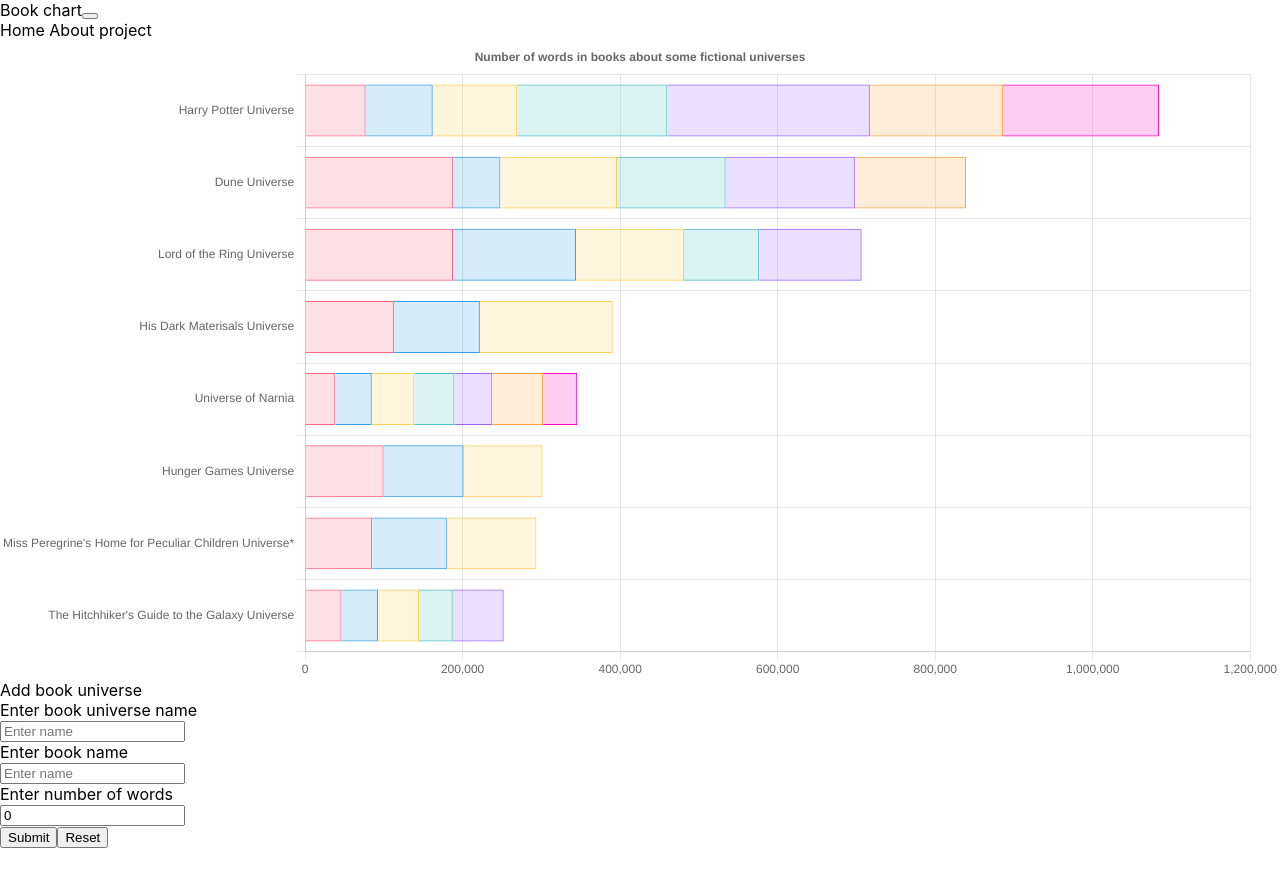
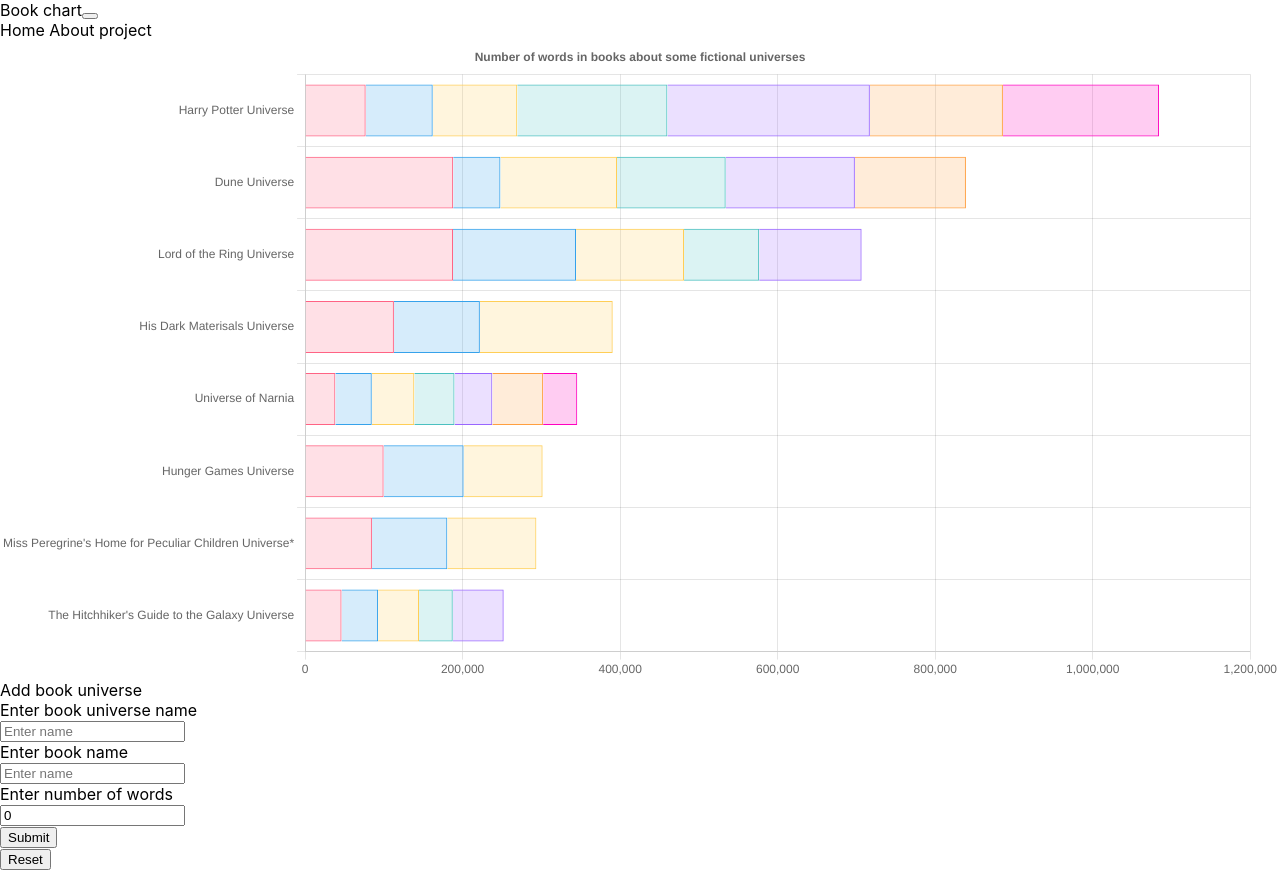
Before and after one commit to Ostehura/books-chart, a Next.js app: page / in a window 1280 px wide. Before the commit the page ends 848 px from the top, so only its background shows below. Built offline with nearby package versions, Linux system fonts and the light colour scheme.

Commit message:
Fix form validation and buttons

```diff
--- a/pages/index.js
+++ b/pages/index.js
@@ -182,6 +182,8 @@
     }
     if (!values.wordCount) errors.wordCount = 'Required';
     else if (values.wordCount < 0) errors.wordCount = 'Couldn`t be negative';
+    else if (!Number.isInteger(values.wordCount)) errors.wordCount = 'Should be an integer';
+    else if (values.wordCount > 1e15) errors.wordCount = 'Value should be in range [0, 1\'000\'000\'000\'000\'000]';
 
     return errors;
   }
@@ -263,10 +265,16 @@
                           <Form.Control.Feedback type="invalid">{errors.wordCount}</Form.Control.Feedback>
                         </Col>
                       </Form.Group>
-                      <Button variant="primary" type="submit">
-                        Submit
-                      </Button>
-                      <Button variant="primary" type="reset" onClick={handleReset} >Reset</Button>
+                      <Row className="align-items-center">
+                        <Col xs="auto" className="my-1">
+                          <Button variant="primary" type="submit">
+                            Submit
+                          </Button>
+                        </Col>
+                        <Col xs="auto" className="my-1">
+                          <Button variant="danger" type="reset" onClick={handleReset} >Reset</Button>
+                        </Col>
+                      </Row>
 
                     </Form>
                   </Col>
```
